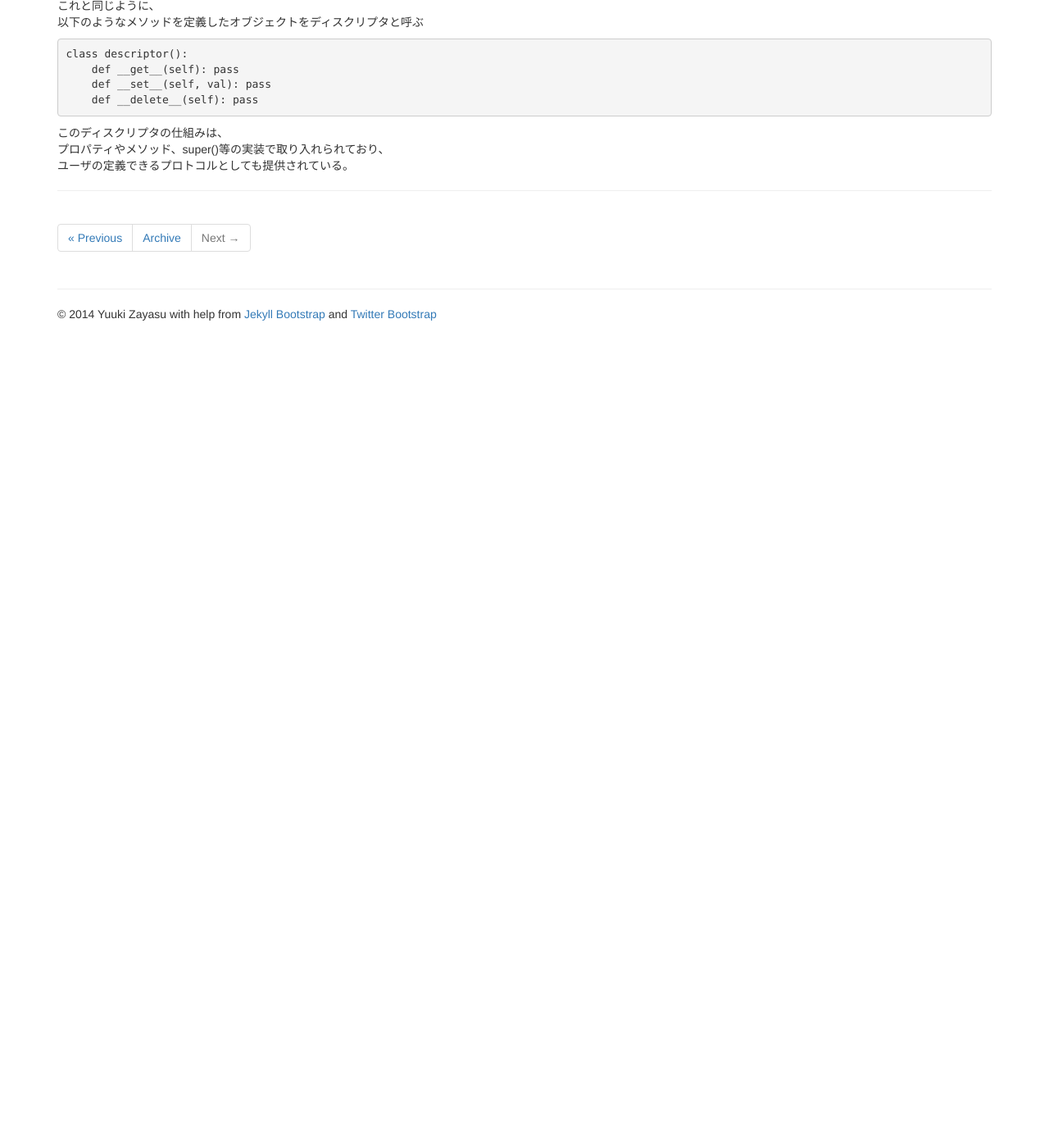
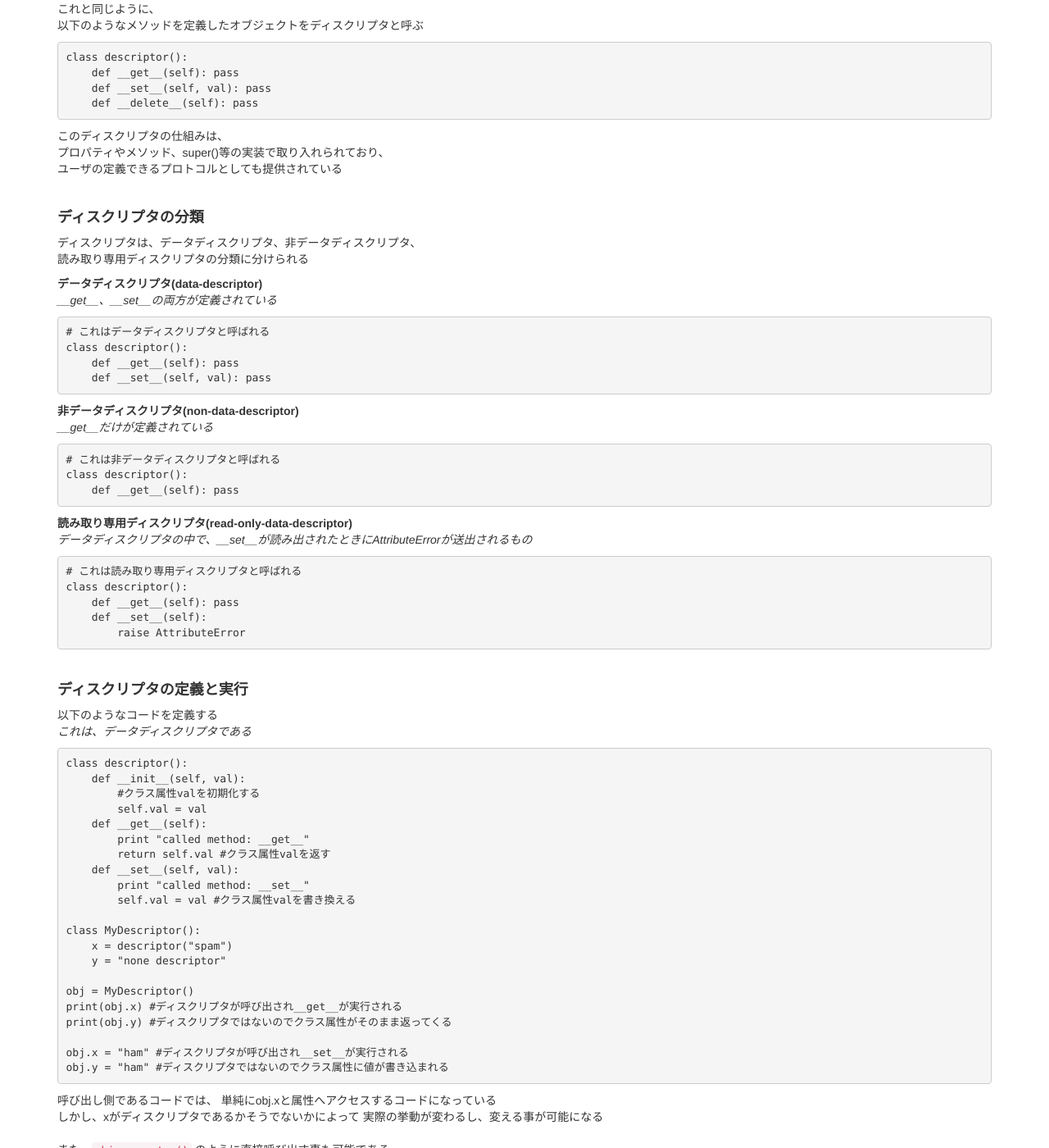
Before and after one commit to PyConJp2014-reports/pyconjp2014-reports.github.io, a Jekyll site: the page built from _posts/more-topic/2014-09-19-01-Pythonのディスクリプタについて.md, in a window 1280 px wide and 1400 px high, scrolled down 553 px. Shown: the whole window at 82% size. Built offline with Jekyll 4.4.1, drawn with Linux system fonts in a browser that asks for light colours; nearby versions of some CDN libraries; library files that are not in the unit come from our copies; before the commit the page ends 956 px from its top, so only the background shows below that; some of the changed text lies outside the part shown.

Commit message:
記事を更新

```diff
--- a/_posts/more-topic/2014-09-19-01-Pythonのディスクリプタについて.md
+++ b/_posts/more-topic/2014-09-19-01-Pythonのディスクリプタについて.md
@@ -6,7 +6,7 @@ section: "more-topic"
 
 {% include JB/setup %}
 
-##### **ディスクリプタとは？**
+#### **ディスクリプタとは？**
 
 Pythonでは、**ある特定の性質を持つオブジェクト**が実装すべき
 一連のメソッドの事をプロトコルと呼ぶ
@@ -39,4 +39,200 @@ class descriptor():
 
 このディスクリプタの仕組みは、
 プロパティやメソッド、super()等の実装で取り入れられており、
-ユーザの定義できるプロトコルとしても提供されている。
+ユーザの定義できるプロトコルとしても提供されている
+
+<br/>
+
+#### **ディスクリプタの分類**
+
+ディスクリプタは、データディスクリプタ、非データディスクリプタ、
+読み取り専用ディスクリプタの分類に分けられる
+
+**データディスクリプタ(data-descriptor)**
+*\_\_get\_\_、\_\_set\_\_の両方が定義されている*
+
+~~~
+# これはデータディスクリプタと呼ばれる
+class descriptor():
+    def __get__(self): pass
+    def __set__(self, val): pass
+~~~
+
+**非データディスクリプタ(non-data-descriptor)**
+*\_\_get\_\_だけが定義されている*
+
+~~~
+# これは非データディスクリプタと呼ばれる
+class descriptor():
+    def __get__(self): pass
+~~~
+
+**読み取り専用ディスクリプタ(read-only-data-descriptor)**
+*データディスクリプタの中で、\_\_set\_\_が読み出されたときにAttributeErrorが送出されるもの*
+
+~~~
+# これは読み取り専用ディスクリプタと呼ばれる
+class descriptor():
+    def __get__(self): pass
+    def __set__(self):
+        raise AttributeError
+~~~
+
+<br/>
+
+#### **ディスクリプタの定義と実行**
+
+以下のようなコードを定義する
+*これは、データディスクリプタである*
+
+~~~
+class descriptor():
+    def __init__(self, val):
+        #クラス属性valを初期化する
+        self.val = val
+    def __get__(self):
+        print "called method: __get__"
+        return self.val #クラス属性valを返す
+    def __set__(self, val):
+        print "called method: __set__"
+        self.val = val #クラス属性valを書き換える
+
+class MyDescriptor():
+    x = descriptor("spam")
+    y = "none descriptor"
+
+obj = MyDescriptor()
+print(obj.x) #ディスクリプタが呼び出され__get__が実行される
+print(obj.y) #ディスクリプタではないのでクラス属性がそのまま返ってくる
+
+obj.x = "ham" #ディスクリプタが呼び出され__set__が実行される
+obj.y = "ham" #ディスクリプタではないのでクラス属性に値が書き込まれる
+~~~
+
+呼び出し側であるコードでは、
+単純にobj.xと属性へアクセスするコードになっている
+しかし、xがディスクリプタであるかそうでないかによって
+実際の挙動が変わるし、変える事が可能になる
+<br/>
+また、``obj.x.__get__()`` のように直接呼び出す事も可能である
+<br/>
+
+#### **プロパティとディスクリプタの違い**
+
+プロパティ(Property)は、
+属性アクセスをカスタマイズしたい対象のクラス定義の中で、
+そのクラスのインスタンスの属性アクセスをカスタマイズする為に使う
+*プロパティは以下のようなコードである*
+
+~~~
+class Property():
+    def __init__(self, val):
+        self._val = val
+    def get_val(self):
+        return self._val
+    def set_val(self, val):
+        self._val = val
+    def del_val(self):
+        del self._val
+    val = property(get_val, set_val, del_val)
+
+obj = Property("ham")
+print(obj.val) #プロパティとしてget\_valが呼び出される
+obj.val = "spam" #プロパティとしてset\_valが呼び出される
+del obj.val #プロパティとしてset\_delが呼び出される
+~~~
+
+プロパティは対象クラスの属性に対して定義されるものである
+プロパティと違ってディスクリプタは、
+特定のクラスとは独立に定義されて、
+他のクラスの属性アクセスをカスタマイズする為に使う
+
+属性アクセスのカスタマイズされた処理だけを独立して定義できる為、応用範囲が広く汎用性も高い
+<br/>
+
+#### **ディスクリプタの意味**
+ディスクリプタはそれ自身が属性になった時、
+参照(\_\_get\_\_)、代入(\_\_set\_\_)、削除(\_\_delete\_\_)の
+基本的なアクセスに対して、どう動作するか、
+をコントロールする為にディスクリプタが作られた
+
+<br/>
+
+#### **ディスクリプタ実行の挙動**
+ディスクリプタの実行のされ方は、
+ディスクリプタが実装されている対象(上記で言えばobj)が、
+インスタンス属性であるかクラス属性であるかによって異なる
+
+<br/>
+
+#### **ディスクリプタの例**
+
+例えば、ある対象のクラス属性を呼び出す時、
+呼び出される度にインクリメントされて返ってくる属性を定義したいとする
+
+**プロパティを使って定義するとこうなる**
+
+~~~
+class prop():
+    def __init__(self):
+        self._val = 0
+    def get_val(self):
+        self._val += 1
+        return self._val
+    def set_val(self, val):
+        self._val = val
+    def del_val(self):
+        del self._val
+
+    val = property(get_val, set_val, del_val)
+
+obj = prop()
+print(obj.val) #1
+print(obj.val) #2
+print(obj.val) #3
+~~~
+
+**ディスクリプタを使って定義するとこうなる**
+
+~~~
+class descriptor():
+    def __init__(self):
+        self.val = 0
+    def __get__(self, obj, type=None):
+        self.val += 1
+        return self.val
+
+class incr():
+    val = descriptor()
+
+obj = incr()
+print(obj.val) #1
+print(obj.val) #2
+print(obj.val) #3
+~~~
+
+ディスクリプタであれば、インクリメントする処理がdescriptorクラスで独立しているので、
+別のクラスの属性アクセスの動作としても汎用的に利用する事ができる
+
+~~~
+class descriptor():
+    def __init__(self):
+        self.val = 0
+    def __get__(self, obj, type=None):
+        self.val += 1
+        return self.val
+
+class incr():
+    #インクリメントされる属性valのみ必要なクラス
+    val = descriptor()
+
+class spam():
+    #インクリメントされる属性valが必要なクラス
+    val = descriptor()
+    #このクラスでは別の属性も必要である
+    y = 10
+~~~
+
+<br/>
+
+#### **ディスクリプタの応用**
```
Also changed, not shown: _posts/2014-09-13/2014-09-13-02-Pythonを支える技術_ディスクリプタ編(ja).md (renamed from _posts/2014-09-13/2014-09-13-02-Pythonを支える技術:ディスクリプタ編(ja).md, +1 -1 lines), _posts/2014-09-13/2014-09-13-05-XML-RPC_Pythonが「電池付属」と呼ばれる理由(ja).md (renamed from _posts/2014-09-13/2014-09-13-05-XML-RPC:Pythonが「電池付属」と呼ばれる理由(ja).md, +1 -1 lines), _posts/2014-09-13/2014-09-13-08-Lunch.md (+1 -1 lines).
